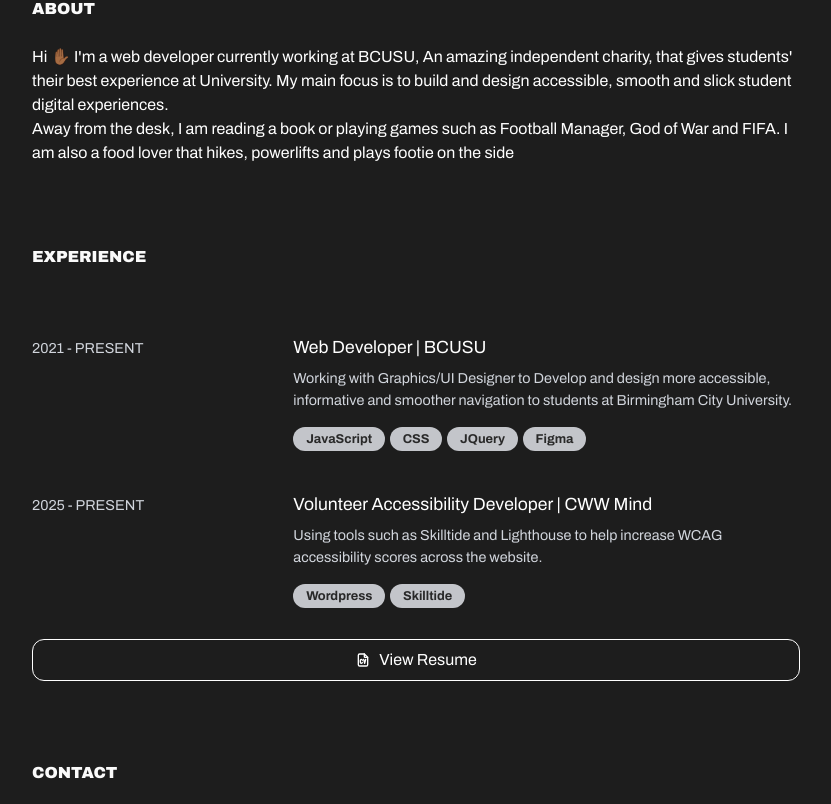
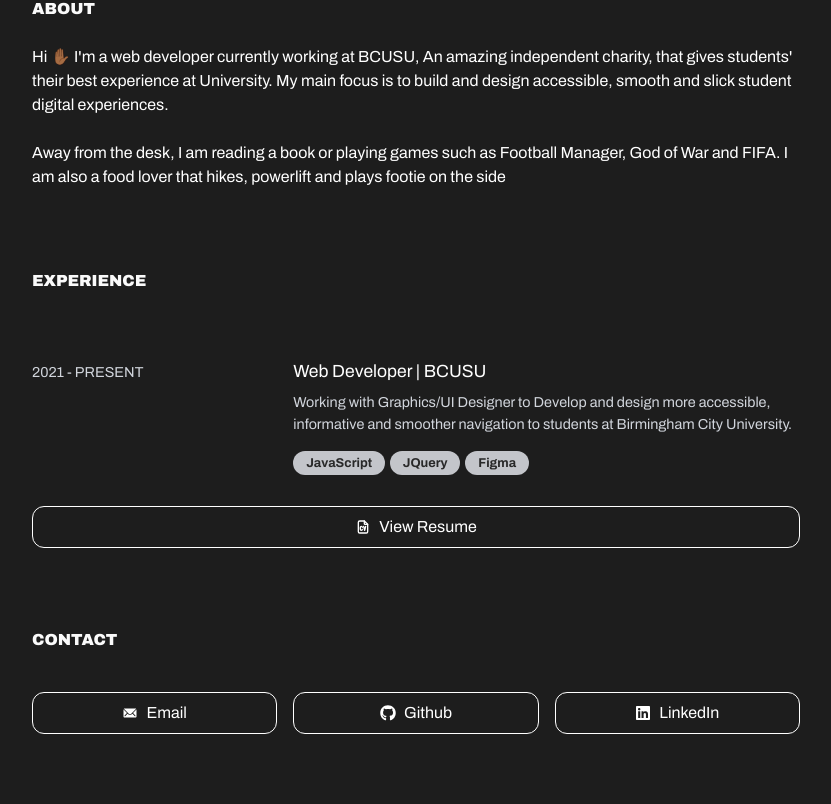
Before and after one commit to Nathan-47/npv4, a React (Vite) app: page / in a window 1280 px wide. Shown: the part 365-1169 px from the top of the page, without its empty margins (224-1055 px from the left). Built offline with nearby package versions, Linux system fonts and the light colour scheme.

Commit message:
Removed second job description

```diff
--- a/src/pages/landing.jsx
+++ b/src/pages/landing.jsx
@@ -18,8 +18,8 @@
         {/* about section */}
         <h2>About</h2>
         <p id="content-intro">Hi ✋🏾 I'm a web developer currently working at BCUSU, An amazing independent charity, that gives students' their best experience at University. My main focus is to build and design accessible, smooth and slick student digital experiences.
-        <br />
-        Away from the desk, I am reading a book or playing games such as Football Manager, God of War and FIFA. I am also a food lover that hikes, powerlifts and plays footie on the side</p>
+        <br /><br />
+        Away from the desk, I am reading a book or playing games such as Football Manager, God of War and FIFA. I am also a food lover that hikes, powerlift and plays footie on the side</p>
 
 
       {/* history section */}
@@ -31,18 +31,8 @@
           <br />
           <p className='job-content'>Working with Graphics/UI Designer to Develop and design more accessible, informative and smoother navigation to students at Birmingham City University.</p>
           <span className="pill">JavaScript</span>
-          <span className="pill">CSS</span>
           <span className="pill">JQuery</span>
           <span className="pill">Figma</span>
-          </div>
-
-        <div className='job-desc'>2025 - PRESENT</div>
-         <div className="col-span-2">
-          <p className='job-title'>Volunteer Accessibility Developer | CWW Mind</p>
-          <br />
-          <p className='job-content'>Using tools such as Skilltide and Lighthouse to help increase WCAG accessibility scores across the website.</p>
-          <span className="pill">Wordpress</span>
-          <span className="pill">Skilltide</span>
           </div>
       </div>
 
```
